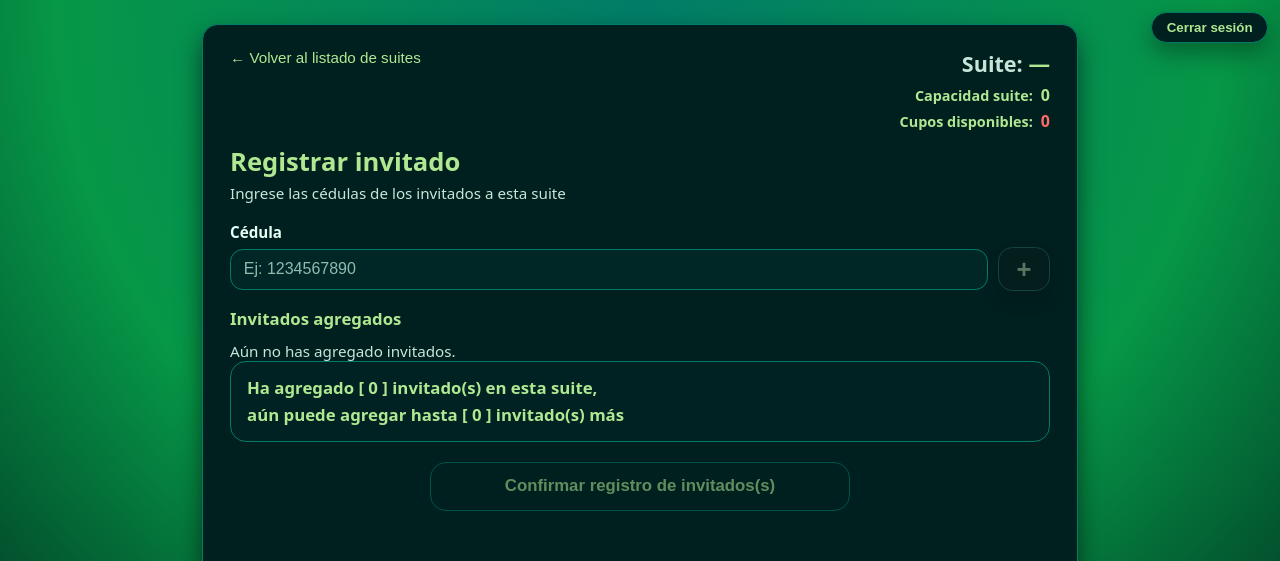
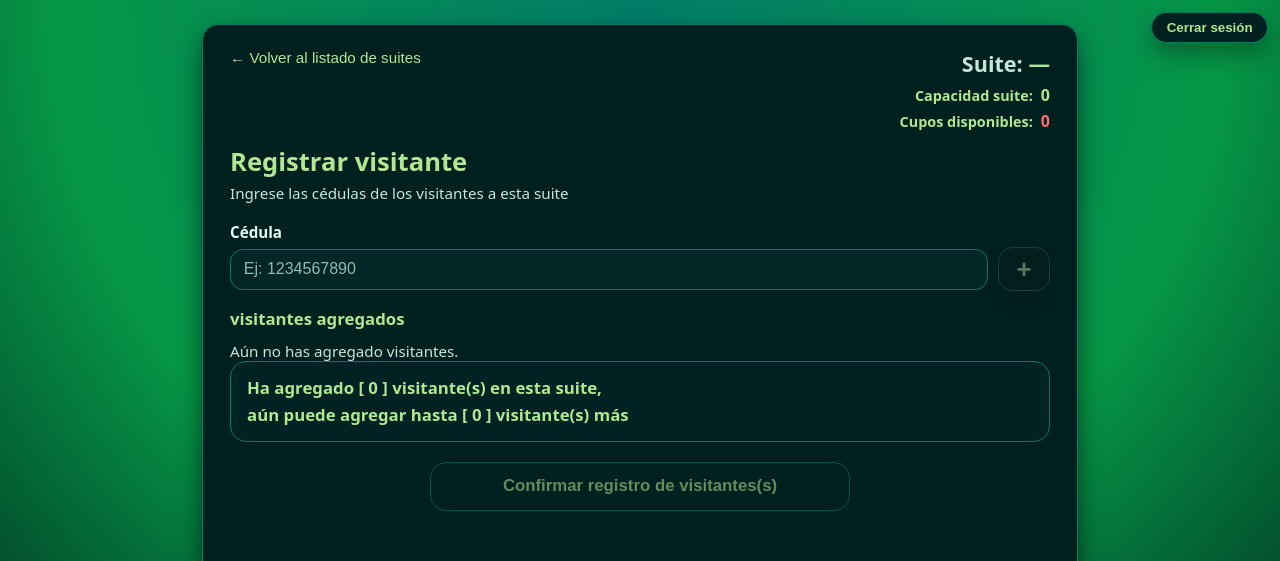
Before and after one commit to wccm92/suites_app, a SvelteKit app in the folder suites_frontend_app/: page /registrar-invitado in a window 1280 px wide. Shown: the top 561 px of the page. Built offline with nearby package versions, Linux system fonts and the light colour scheme.

Commit message:
Fix guests names

```diff
--- a/suites_frontend_app/src/routes/+page.svelte
+++ b/suites_frontend_app/src/routes/+page.svelte
@@ -188,7 +188,7 @@
               >
             </div>
             <div class="detail-row detail-row-column">
-              <span class="detail-label">Invitados inscritos</span>
+              <span class="detail-label">Visitantes inscritos</span>
               {#if selectedSuite.invitados_inscritos?.length}
                 <div class="guests-grid">
                   {#each selectedSuite.invitados_inscritos as guest}
@@ -198,7 +198,7 @@
                   {/each}
                 </div>
               {:else}
-                <span class="detail-value">Sin invitados</span>
+                <span class="detail-value">Sin visitantes</span>
               {/if}
             </div>
           </div>
@@ -208,7 +208,7 @@
               type="button"
               on:click={goToRegisterGuest}
             >
-              Registrar invitado
+              Registrar visitante
             </button>
           </div>
         {:else}
--- a/suites_frontend_app/src/routes/registrar-invitado/+page.svelte
+++ b/suites_frontend_app/src/routes/registrar-invitado/+page.svelte
@@ -120,7 +120,7 @@
 
     if (totalAgregados >= cuposDisponiblesSafe) {
       openModal(
-        "Ya se ha alcanzado el máximo de invitados a registrar para esta suite",
+        "Ya se ha alcanzado el máximo de visitantes a registrar para esta suite",
       );
       return;
     }
@@ -154,7 +154,7 @@
         return;
       }
 
-      let detalle = "No se pudo registrar el invitado. Inténtalo nuevamente.";
+      let detalle = "No se pudo registrar el visitante. Inténtalo nuevamente.";
 
       try {
         const body = (await res.json()) as {
@@ -194,7 +194,7 @@
 </script>
 
 <svelte:head>
-  <title>Registrar invitado</title>
+  <title>Registrar visitante</title>
   <meta name="viewport" content="width=device-width, initial-scale=1.0" />
 </svelte:head>
 
@@ -226,8 +226,8 @@
       </div>
     </div>
 
-    <h1 class="title">Registrar invitado</h1>
-    <p class="subtitle">Ingrese las cédulas de los invitados a esta suite</p>
+    <h1 class="title">Registrar visitante</h1>
+    <p class="subtitle">Ingrese las cédulas de los visitantes a esta suite</p>
 
     <div class="field">
       <label for="cedula" class="label">Cédula</label>
@@ -266,7 +266,7 @@
 
     <!-- Invitados agregados -->
     <div class="added-block">
-      <h2 class="section-title">Invitados agregados</h2>
+      <h2 class="section-title">visitantes agregados</h2>
 
       {#if invitados.length > 0}
         <div class="chips">
@@ -286,16 +286,16 @@
           {/each}
         </div>
       {:else}
-        <p class="hint">Aún no has agregado invitados.</p>
+        <p class="hint">Aún no has agregado visitantes.</p>
       {/if}
 
       <!-- Resumen dinámico -->
       <div class="summary-box" aria-live="polite">
         <p class="summary-line">
-          Ha agregado <strong>[ {totalAgregados} ]</strong> invitado(s) en esta suite,
+          Ha agregado <strong>[ {totalAgregados} ]</strong> visitante(s) en esta suite,
         </p>
         <p class="summary-line">
-          aún puede agregar hasta <strong>[ {restantes} ]</strong> invitado(s) más
+          aún puede agregar hasta <strong>[ {restantes} ]</strong> visitante(s) más
         </p>
       </div>
     </div>
@@ -308,7 +308,7 @@
         on:click={confirmRegistro}
         disabled={invitados.length === 0}
       >
-        Confirmar registro de invitados(s)
+        Confirmar registro de visitantes(s)
       </button>
     </div>
   </section>
```
